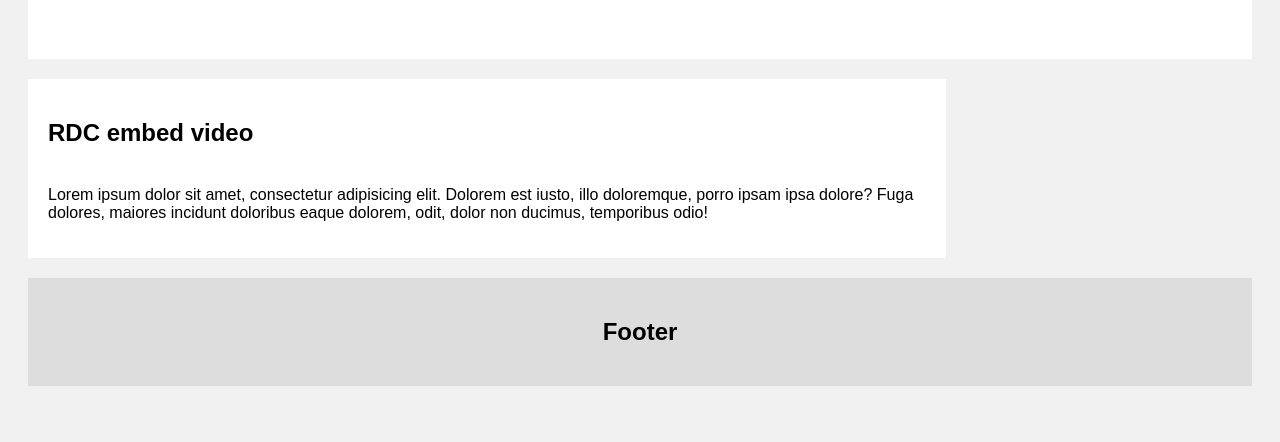
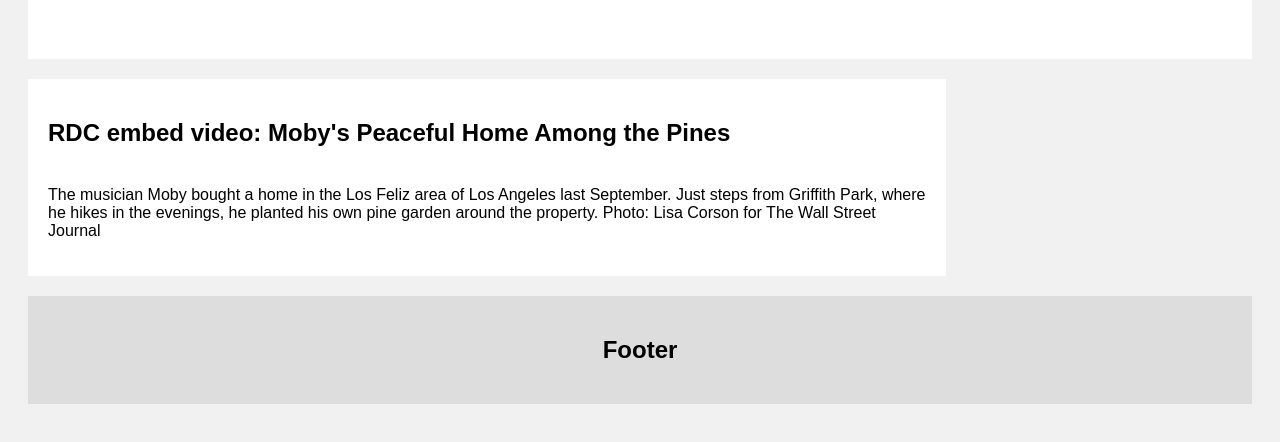
Before and after one commit to nishanthganga/rdc-video-embed-test, a plain HTML site: page index.html in a window 1280 px wide. Shown: the part 198-640 px from the top of the page. Drawn offline with Linux system fonts and the light colour scheme.

Commit message:
Changes title and description

```diff
--- a/index.html
+++ b/index.html
@@ -6,11 +6,11 @@
   <div class="leftcolumn">
 
     <div class="card">
-      <h2>RDC embed video</h2>
+      <h2>RDC embed video: Moby's Peaceful Home Among the Pines</h2>
       <div class="fakeimg">
     <script type="text/javascript" src="https://content.jwplatform.com/players/b5jIBxs2-PPKdeADu.js"></script>
       </div>
-      <p>Lorem ipsum dolor sit amet, consectetur adipisicing elit. Dolorem est iusto, illo doloremque, porro ipsam ipsa dolore? Fuga dolores, maiores incidunt doloribus eaque dolorem, odit, dolor non ducimus, temporibus odio!</p>
+      <p>The musician Moby bought a home in the Los Feliz area of Los Angeles last September. Just steps from Griffith Park, where he hikes in the evenings, he planted his own pine garden around the property. Photo: Lisa Corson for The Wall Street Journal</p>
     </div>
   </div>
 </div>
```
